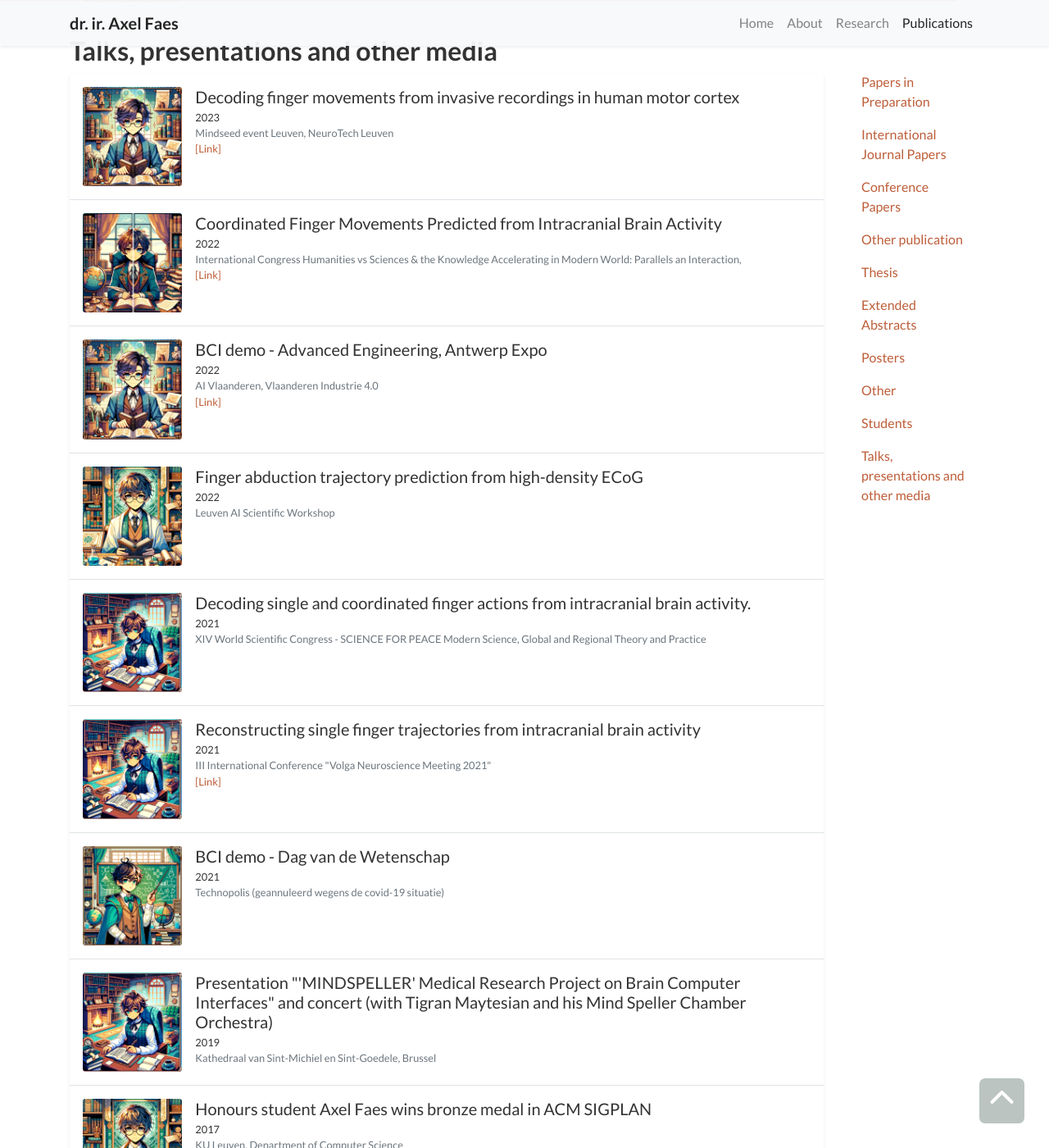
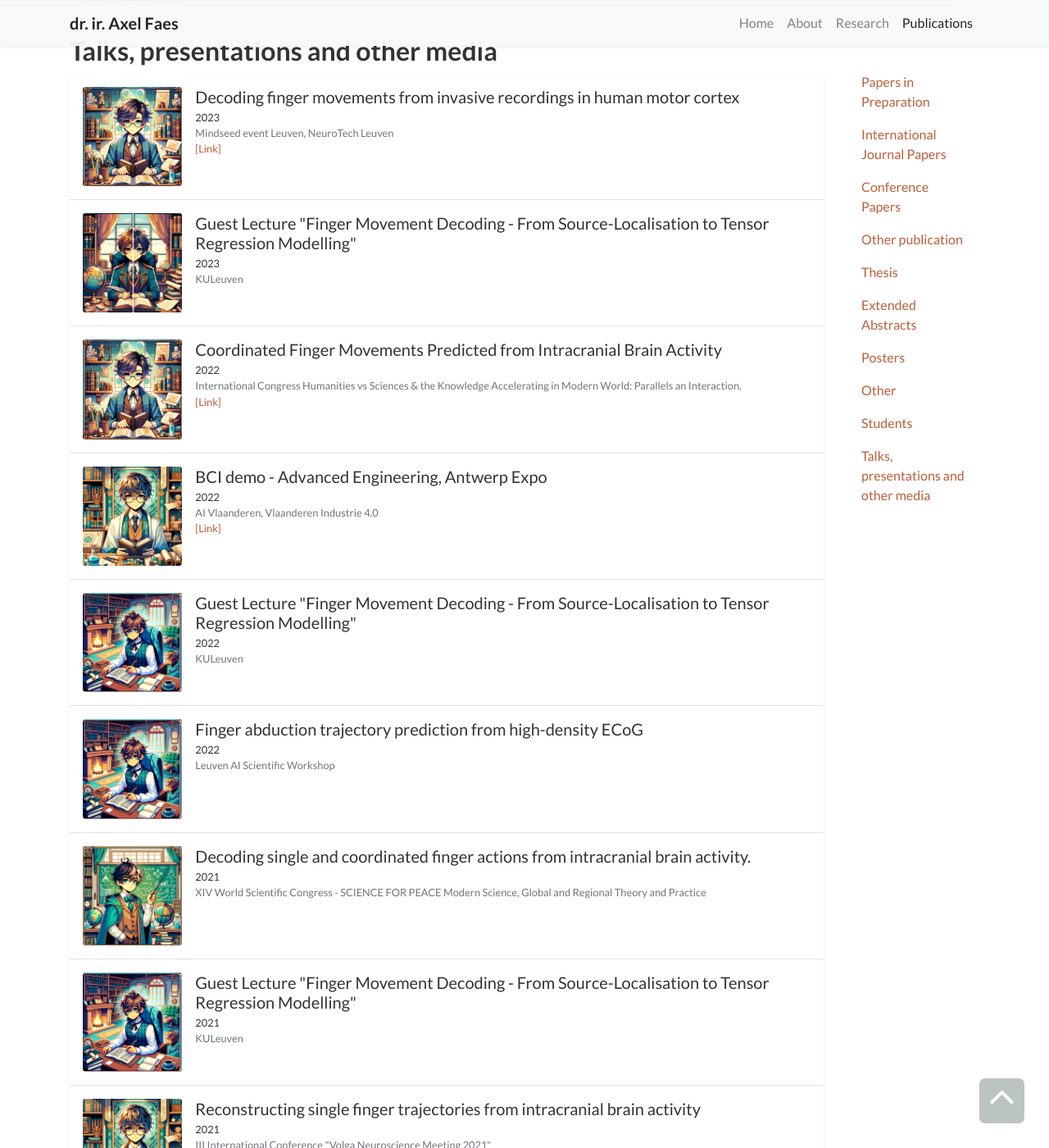
Before and after one commit to TheAxeC/theaxec.github.io, a Jekyll site: the page built from _pages/publications.md, in a window 1280 px wide and 1400 px high, scrolled down 8157 px. Shown: the whole window at 82% size. Built offline with Jekyll 4.4.1, drawn with Linux system fonts in a browser that asks for light colours; a style sheet for code colours, icons or effects is not loaded.

Commit message:
update talks

```diff
--- a/_data/publications.yml
+++ b/_data/publications.yml
@@ -282,6 +282,11 @@ news:
         pub_date: 2023
         url: "https://www.ntxl.org/mindseed"
         from: Mindseed event Leuven, NeuroTech Leuven
+      - title: Guest Lecture "Finger Movement Decoding - From Source-Localisation to Tensor Regression Modelling"
+        date: 2023-04-25 15:59:00-0400
+        pub_date: 2023
+        url: ""
+        from: KULeuven
       - title: Coordinated Finger Movements Predicted from Intracranial Brain Activity
         date: 2022-10-10 15:59:00-0400
         pub_date: 2022
@@ -293,6 +298,11 @@ news:
         pub_date: 2022
         url: "https://www.ae-expo.be/en/"
         from: AI Vlaanderen, Vlaanderen Industrie 4.0
+      - title: Guest Lecture "Finger Movement Decoding - From Source-Localisation to Tensor Regression Modelling"
+        date: 2023-04-25 15:59:00-0400
+        pub_date: 2022
+        url: ""
+        from: KULeuven
       - title: "Finger abduction trajectory prediction from high-density ECoG"
         date: 2022-03-15 15:59:00-0400
         pub_date: 2022
@@ -303,6 +313,11 @@ news:
         pub_date: 2021
         url: ""
         from: XIV World Scientific Congress - SCIENCE FOR PEACE Modern Science, Global and Regional Theory and Practice
+      - title: Guest Lecture "Finger Movement Decoding - From Source-Localisation to Tensor Regression Modelling"
+        date: 2023-04-25 15:59:00-0400
+        pub_date: 2021
+        url: ""
+        from: KULeuven
       - title: Reconstructing single finger trajectories from intracranial brain activity
         date: 2021-08-24 15:59:00-0400
         pub_date: 2021
```
